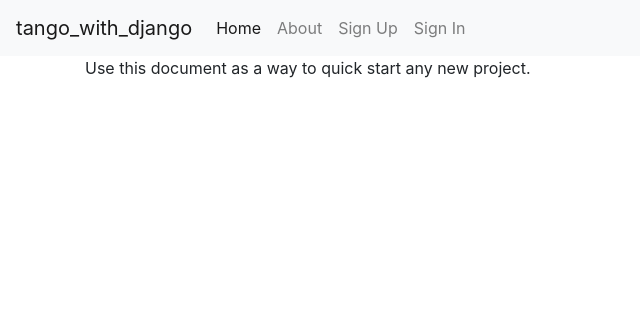
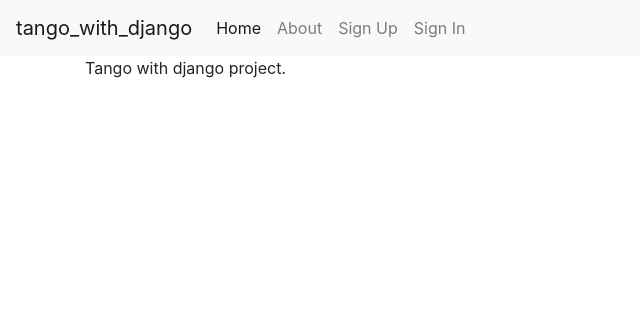
Before and after one commit to altonode/tango_with_django, a Django app: template tango_with_django/templates/pages/about.html in a window 1280 px wide. Shown: the top 316 px of the page, without its empty margins (0-640 px from the left). Run offline with Django 3.2, Linux system fonts and the light colour scheme; the template is opened without the code that fills it, so the values that code supplies are empty; parts of the project's set-up code (start-up, migrations or seed data) failed here and were passed over; some libraries are stand-ins or nearby versions.

Commit message:
URL patterns update

```diff
--- a/tango_with_django/templates/base.html
+++ b/tango_with_django/templates/base.html
@@ -33,7 +33,7 @@
         <button class="navbar-toggler navbar-toggler-right" type="button" data-toggle="collapse" data-target="#navbarSupportedContent" aria-controls="navbarSupportedContent" aria-expanded="false" aria-label="Toggle navigation">
           <span class="navbar-toggler-icon"></span>
         </button>
-        <a class="navbar-brand" href="{% url 'home' %}">tango_with_django</a>
+        <a class="navbar-brand" href="{% url 'index' %}">tango_with_django</a>
 
         <div class="collapse navbar-collapse" id="navbarSupportedContent">
           <ul class="navbar-nav mr-auto">
@@ -77,7 +77,7 @@
       {% endif %}
 
       {% block content %}
-        <p>Use this document as a way to quick start any new project.</p>
+        <p>Tango with django project.</p>
       {% endblock content %}
 
     </div> <!-- /container -->
--- a/tango_with_django/users/urls.py
+++ b/tango_with_django/users/urls.py
@@ -1,4 +1,5 @@
 from django.conf.urls import url
+from django.views.generic import TemplateView
 
 from . import views
 
```
Also changed, not shown: config/urls.py (+5 -2 lines).
